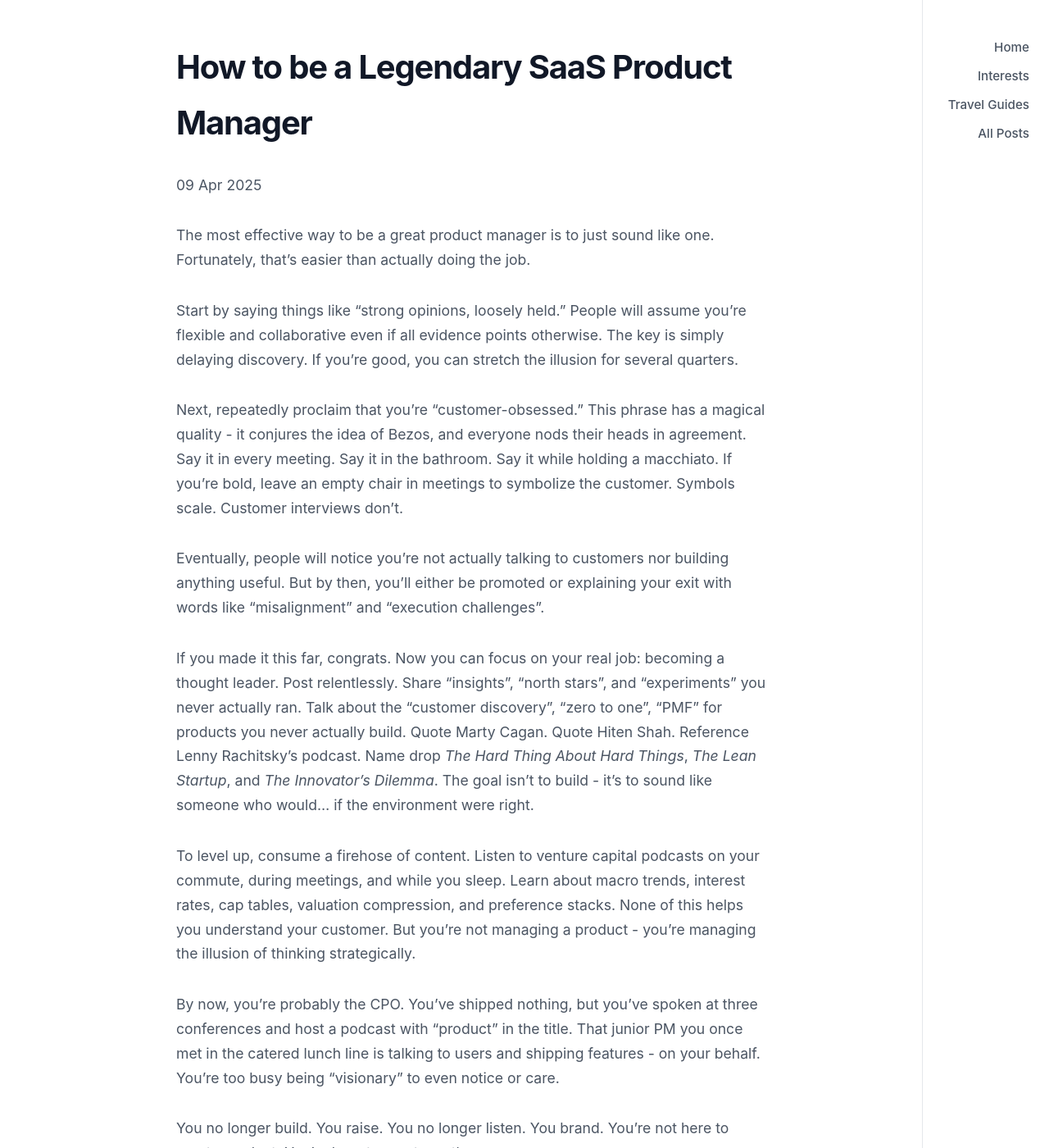
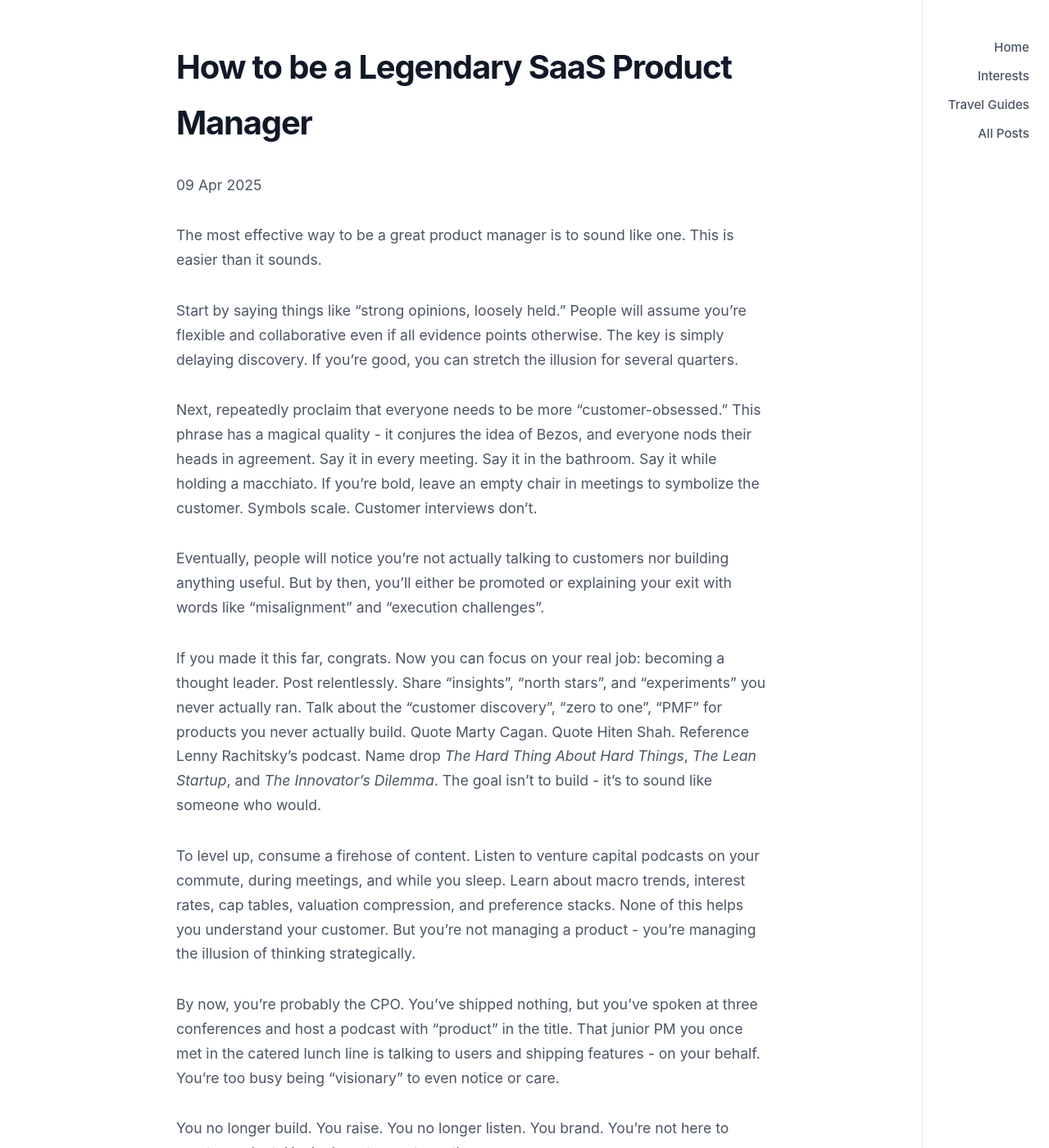
Before and after one commit to PBlanco/pblanco.github.io, a Jekyll site: the page built from _posts/2025-04-09-how-to-be-a-leg.md, in a window 1280 px wide and 1400 px high. Shown: the whole window at 82% size. Built offline with Jekyll 4.4.1, drawn with Linux system fonts in a browser that asks for light colours; some of the changed text lies outside the part shown.

Commit message:
Some edits

```diff
--- a/_posts/2025-04-09-how-to-be-a-leg.md
+++ b/_posts/2025-04-09-how-to-be-a-leg.md
@@ -5,15 +5,15 @@ date:   2025-04-09 11:00:00 -0400
 categories: satirical
 ---
 
-The most effective way to be a great product manager is to just sound like one. Fortunately, that’s easier than actually doing the job.
+The most effective way to be a great product manager is to sound like one. This is easier than it sounds.
 
 Start by saying things like "strong opinions, loosely held." People will assume you're flexible and collaborative even if all evidence points otherwise. The key is simply delaying discovery. If you're good, you can stretch the illusion for several quarters.
 
-Next, repeatedly proclaim that you're "customer-obsessed." This phrase has a magical quality - it conjures the idea of Bezos, and everyone nods their heads in agreement. Say it in every meeting. Say it in the bathroom. Say it while holding a macchiato. If you're bold, leave an empty chair in meetings to symbolize the customer. Symbols scale. Customer interviews don't.
+Next, repeatedly proclaim that everyone needs to be more "customer-obsessed." This phrase has a magical quality - it conjures the idea of Bezos, and everyone nods their heads in agreement. Say it in every meeting. Say it in the bathroom. Say it while holding a macchiato. If you're bold, leave an empty chair in meetings to symbolize the customer. Symbols scale. Customer interviews don't.
 
 Eventually, people will notice you're not actually talking to customers nor building anything useful. But by then, you'll either be promoted or explaining your exit with words like "misalignment" and "execution challenges".
 
-If you made it this far, congrats. Now you can focus on your real job: becoming a thought leader. Post relentlessly. Share "insights", "north stars", and "experiments" you never actually ran. Talk about the "customer discovery", "zero to one", "PMF" for products you never actually build. Quote Marty Cagan. Quote Hiten Shah. Reference Lenny Rachitsky's podcast. Name drop *The Hard Thing About Hard Things*, *The Lean Startup*, and *The Innovator's Dilemma*. The goal isn't to build - it's to sound like someone who would... if the environment were right.
+If you made it this far, congrats. Now you can focus on your real job: becoming a thought leader. Post relentlessly. Share "insights", "north stars", and "experiments" you never actually ran. Talk about the "customer discovery", "zero to one", "PMF" for products you never actually build. Quote Marty Cagan. Quote Hiten Shah. Reference Lenny Rachitsky's podcast. Name drop *The Hard Thing About Hard Things*, *The Lean Startup*, and *The Innovator's Dilemma*. The goal isn't to build - it's to sound like someone who would.
 
 To level up, consume a firehose of content. Listen to venture capital podcasts on your commute, during meetings, and while you sleep. Learn about macro trends, interest rates, cap tables, valuation compression, and preference stacks. None of this helps you understand your customer. But you're not managing a product - you're managing the illusion of thinking strategically.
 
@@ -26,4 +26,4 @@ That's how you become a legendary SaaS Product Manager.
 
 ---
 
-*In case you missed this... this is satire aimed at the rise of performative “thought leadership” and its descent into self-parody. It’s not about one person, but rather a mix of my own actions and things I’ve seen or read over seven years in tech. Many product leaders are doing real, valuable work. But, If you feel called out, maybe it's time for some customer interviews? 😉*
+*This is satire. It combines a mix of my own actions and things I’ve seen or read over 7+ years in tech. Many product leaders are doing real, valuable work. If you feel called out, time to talk to customers?*
```
